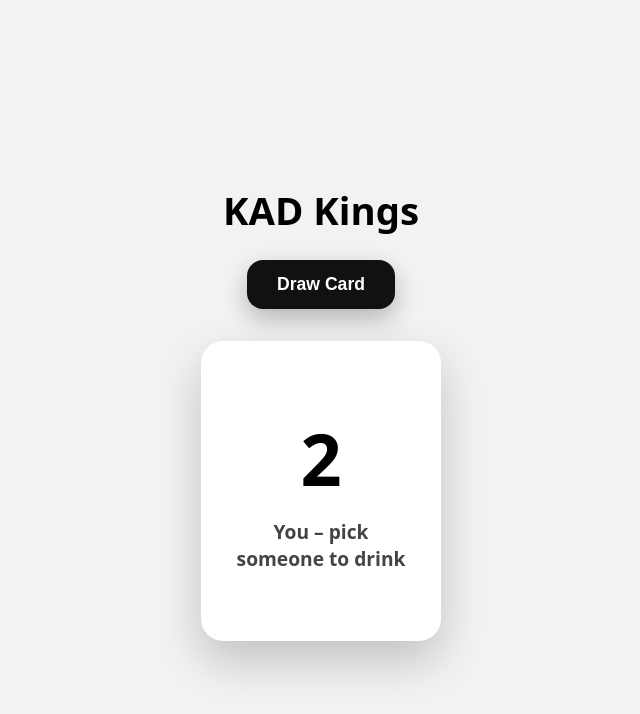
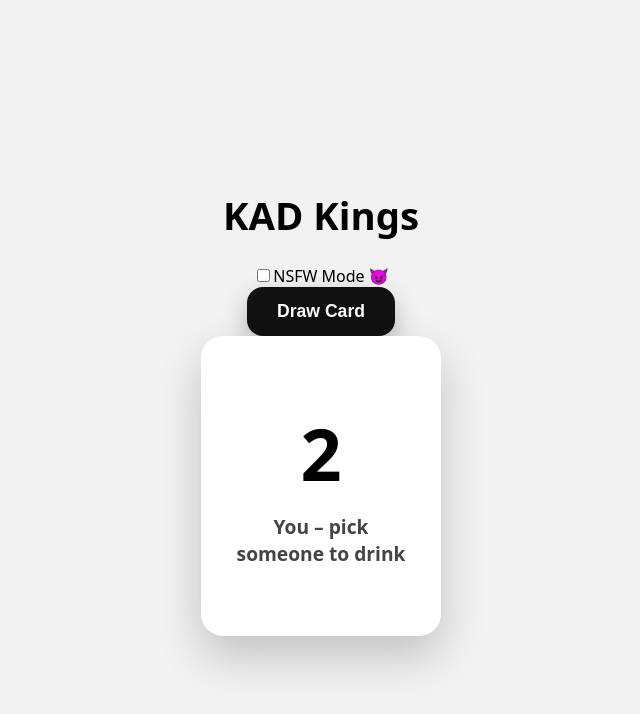
Before and after one commit to wbgl-blip/Visual-, a React (Vite) app: page / in a window 1280 px wide. Both pictures are taken after a click on the button "Draw Card". Shown: the top 714 px of the page, without its empty margins (319-959 px from the left). Built offline with nearby package versions, Linux system fonts and the light colour scheme.

Commit message:
Update App.jsx

```diff
--- a/src/App.jsx
+++ b/src/App.jsx
@@ -1,13 +1,16 @@
 import { useState } from "react";
 import "./App.css";
 
-const RULES = [
+/* =======================
+   BASE RULES
+======================= */
+const BASE_RULES = [
   { card: "A", text: "Waterfall – everyone drinks" },
   { card: "2", text: "You – pick someone to drink" },
   { card: "3", text: "Me – you drink" },
-  { card: "4", text: "Whores – We all drink" },
+  { card: "4", text: "Whores – we all drink" },
   { card: "5", text: "Guys drink" },
-  { card: "6", text: "Dicks - we all drink" },
+  { card: "6", text: "Dicks – we all drink" },
   { card: "7", text: "Heaven – last to raise hand drinks" },
   { card: "8", text: "Mate – pick a drinking buddy" },
   { card: "9", text: "Rhyme – loser drinks" },
@@ -17,12 +20,27 @@ const RULES = [
   { card: "K", text: "Make a rule" }
 ];
 
+/* =======================
+   NSFW / TOXIC ADD-ONS
+======================= */
+const NSFW_RULES = [
+  { card: "J", text: "Degenerate Thumb Master 😈" },
+  { card: "Q", text: "Toxic Question Master ☠️" },
+  { card: "K", text: "Make a cursed rule" }
+];
+
 export default function App() {
   const [current, setCurrent] = useState(null);
+  const [nsfwEnabled, setNsfwEnabled] = useState(false);
 
   const drawCard = () => {
+    const activeRules = nsfwEnabled
+      ? [...BASE_RULES, ...NSFW_RULES]
+      : BASE_RULES;
+
     const random =
-      RULES[Math.floor(Math.random() * RULES.length)];
+      activeRules[Math.floor(Math.random() * activeRules.length)];
+
     setCurrent(random);
   };
 
@@ -30,20 +48,26 @@ export default function App() {
     <div className="app">
       <h1>KAD Kings</h1>
 
-      <button onClick={drawCard}>
-        Draw Card
-      </button>
+      {/* TOGGLES */}
+      <div className="toggles">
+        <label className="toggle">
+          <input
+            type="checkbox"
+            checked={nsfwEnabled}
+            onChange={() => setNsfwEnabled(!nsfwEnabled)}
+          />
+          <span>NSFW Mode 😈</span>
+        </label>
+      </div>
 
+      {/* DRAW */}
+      <button onClick={drawCard}>Draw Card</button>
+
+      {/* CARD */}
       {current && (
-        <div className="card-wrapper">
-          <div className="card">
-            <div className="card-value">
-              {current.card}
-            </div>
-            <div className="card-text">
-              {current.text}
-            </div>
-          </div>
+        <div className="card">
+          <div className="card-value">{current.card}</div>
+          <div className="card-text">{current.text}</div>
         </div>
       )}
     </div>
```
